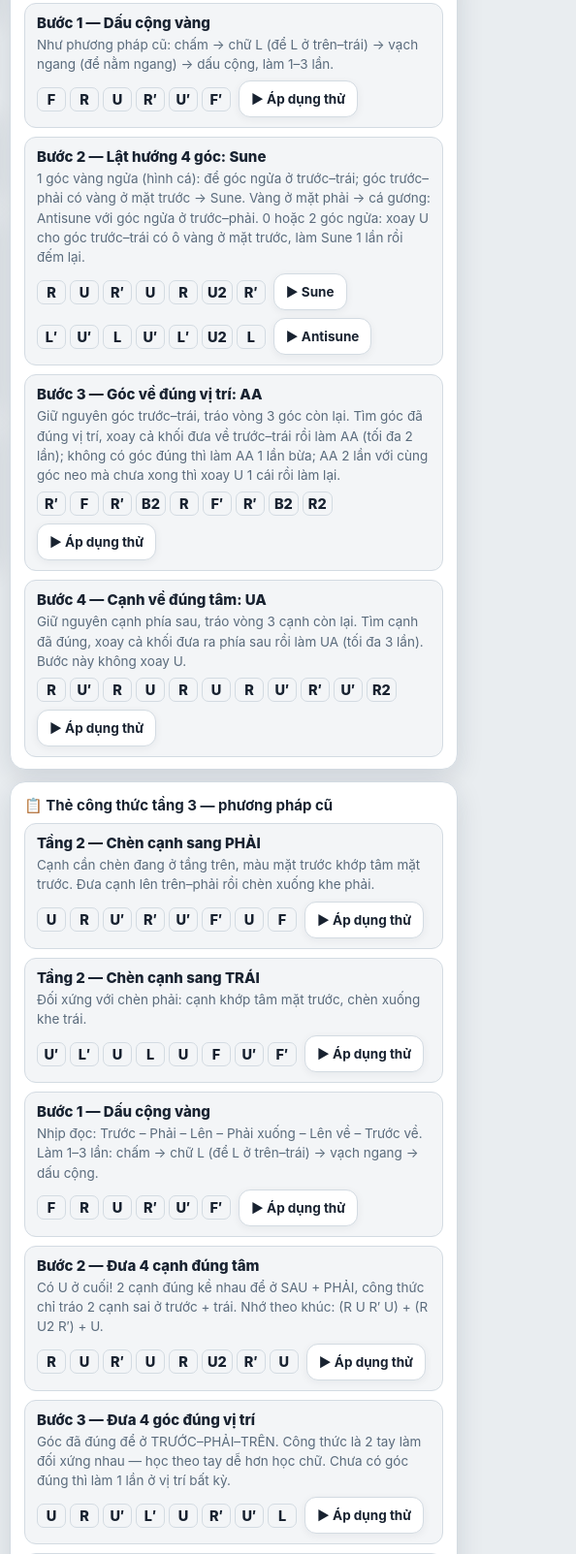
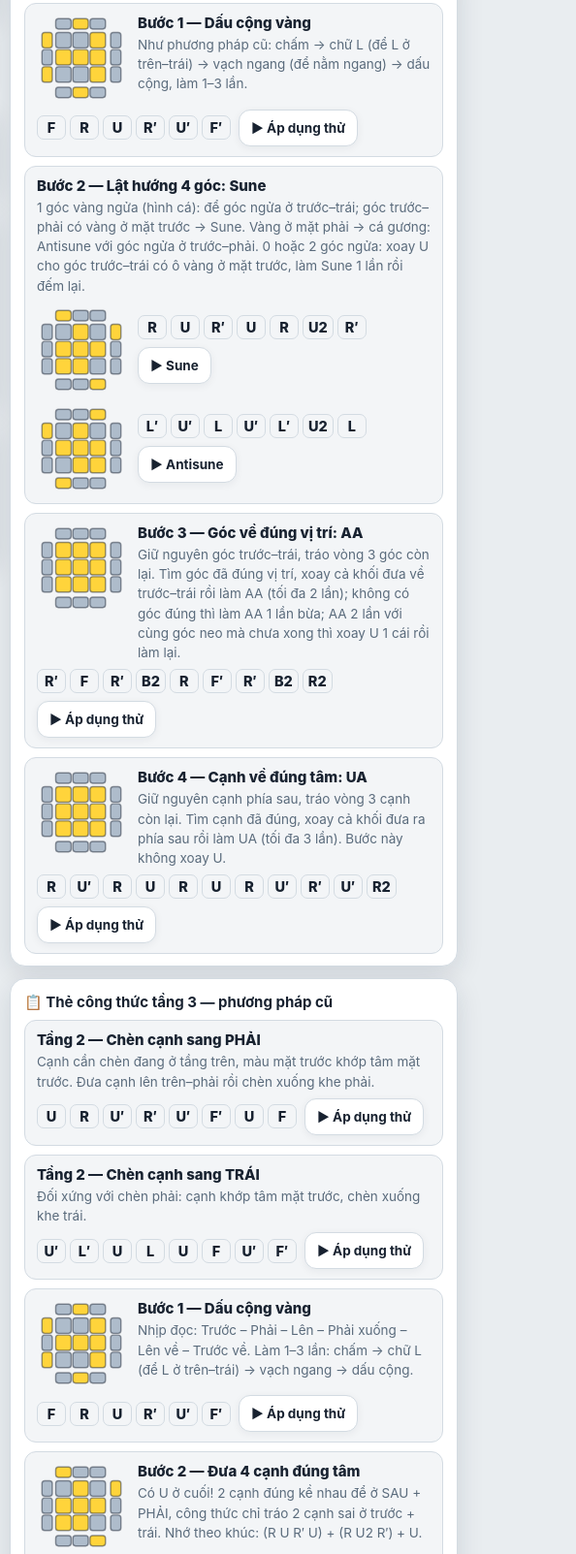
Before and after one commit to vinhdn/rubik, a plain HTML site: page index.html in a window 1280 px wide. Shown: the part 660-2263 px from the top of the page at 97% size, 686-1280 px from the left. Drawn offline with Linux system fonts and the light colour scheme.

Commit message:
Rubik 3x3 3D: them so do the kieu OLL cho the F2L co ban + the tang 3 (moi va cu)

```diff
--- a/index.html
+++ b/index.html
@@ -172,6 +172,14 @@
       .formula-card .t { font-weight: 800; font-size: 15px; }
       .formula-card .d { font-size: 13.5px; color: var(--muted); line-height: 1.5; margin-top: 3px; }
       .formula-card .row { display: flex; flex-wrap: wrap; align-items: center; gap: 8px; margin-top: 7px; }
+      /* Sơ đồ thế trên thẻ công thức (cùng kiểu sơ đồ OLL): nằm cạnh chữ */
+      .formula-card .fc-top { display: flex; gap: 12px; align-items: flex-start; }
+      .formula-card .fc-dia { flex: none; }
+      .formula-card .fc-dia .oll-diagram { width: 92px; height: 92px; margin: 0; }
+      .formula-card .fc-txt { flex: 1; min-width: 0; }
+      .formula-card .fc-alg-block { display: flex; gap: 12px; align-items: center; margin-top: 10px; flex-wrap: wrap; }
+      .formula-card .fc-alg-col { display: flex; flex-wrap: wrap; align-items: center; gap: 8px; flex: 1; min-width: 170px; }
+      @media (max-width: 420px) { .formula-card .fc-dia .oll-diagram { width: 78px; height: 78px; } }
       details.help { margin-top: 12px; background: var(--surface); border: 1px solid var(--line); border-radius: 16px; padding: 6px 14px 12px; box-shadow: var(--shadow); }
       details.help summary { min-height: 40px; display: flex; align-items: center; font-weight: 800; cursor: pointer; }
       details.help p, details.help li { font-size: 14px; line-height: 1.55; color: var(--ink); }
@@ -1424,10 +1432,10 @@ const MODES = {
 const FORMULAS = [
   { t: 'Tầng 2 — Chèn cạnh sang PHẢI', alg: "U R U' R' U' F' U F", d: 'Cạnh cần chèn đang ở tầng trên, màu mặt trước khớp tâm mặt trước. Đưa cạnh lên trên–phải rồi chèn xuống khe phải.' },
   { t: 'Tầng 2 — Chèn cạnh sang TRÁI', alg: "U' L' U L U F U' F'", d: 'Đối xứng với chèn phải: cạnh khớp tâm mặt trước, chèn xuống khe trái.' },
-  { t: 'Bước 1 — Dấu cộng vàng', alg: "F R U R' U' F'", d: 'Nhịp đọc: Trước – Phải – Lên – Phải xuống – Lên về – Trước về. Làm 1–3 lần: chấm → chữ L (để L ở trên–trái) → vạch ngang → dấu cộng.' },
-  { t: 'Bước 2 — Đưa 4 cạnh đúng tâm', alg: "R U R' U R U2 R' U", d: 'Có U ở cuối! 2 cạnh đúng kề nhau để ở SAU + PHẢI, công thức chỉ tráo 2 cạnh sai ở trước + trái. Nhớ theo khúc: (R U R′ U) + (R U2 R′) + U.' },
-  { t: 'Bước 3 — Đưa 4 góc đúng vị trí', alg: "U R U' L' U R' U' L", d: 'Góc đã đúng để ở TRƯỚC–PHẢI–TRÊN. Công thức là 2 tay làm đối xứng nhau — học theo tay dễ hơn học chữ. Chưa có góc đúng thì làm 1 lần ở vị trí bất kỳ.' },
-  { t: 'Bước 4 — Lật góc', alg: "R' D' R D", d: 'Ngắn nhất nhưng hay quên nhất: Xuống – Trái – Lên – Phải. Lặp 2 hoặc 4 vòng cho 1 góc đến khi vàng ngửa lên, xong chỉ xoay U sang góc tiếp theo.' }
+  { t: 'Bước 1 — Dấu cộng vàng', alg: "F R U R' U' F'", dia: 'inv', d: 'Nhịp đọc: Trước – Phải – Lên – Phải xuống – Lên về – Trước về. Làm 1–3 lần: chấm → chữ L (để L ở trên–trái) → vạch ngang → dấu cộng.' },
+  { t: 'Bước 2 — Đưa 4 cạnh đúng tâm', alg: "R U R' U R U2 R' U", dia: 'inv', d: 'Có U ở cuối! 2 cạnh đúng kề nhau để ở SAU + PHẢI, công thức chỉ tráo 2 cạnh sai ở trước + trái. Nhớ theo khúc: (R U R′ U) + (R U2 R′) + U.' },
+  { t: 'Bước 3 — Đưa 4 góc đúng vị trí', alg: "U R U' L' U R' U' L", dia: 'inv', d: 'Góc đã đúng để ở TRƯỚC–PHẢI–TRÊN. Công thức là 2 tay làm đối xứng nhau — học theo tay dễ hơn học chữ. Chưa có góc đúng thì làm 1 lần ở vị trí bất kỳ.' },
+  { t: 'Bước 4 — Lật góc', alg: "R' D' R D", dia: 'flip', d: 'Ngắn nhất nhưng hay quên nhất: Xuống – Trái – Lên – Phải. Lặp 2 hoặc 4 vòng cho 1 góc đến khi vàng ngửa lên, xong chỉ xoay U sang góc tiếp theo.' }
 ];
 // Thẻ phương pháp tầng 3 MỚI: thứ tự lật hướng TRƯỚC, xếp vị trí SAU — làm
 // được vì AA/UA là tráo vòng thuần, giữ nguyên hướng 100%. Không có nước D.
@@ -1446,7 +1454,7 @@ const FORMULAS_F2L = [
   { t: 'Ghép + chèn — trắng hướng trước', alg: "F' U' F", d: 'Góc ở ngay trên khe, ô trắng hướng về mặt trước; cạnh đang ở vị trí trái (UL) và ô trên của cạnh là màu của mặt phải.' },
   { t: 'Trắng hướng lên', alg: "R U2 R' U' R U R'", d: 'Ô trắng của góc ngửa lên trên; cạnh nằm ngay bên phải góc (UR) và ô trên của cạnh là màu của mặt trước.' },
   { t: 'Góc kẹt trong khe — trắng hướng trước', alg: "R U' R' U R U' R'", d: 'Góc đang nằm sẵn trong khe trước–phải nhưng sai hướng (ô trắng hướng ra mặt trước); cạnh ở UR, ô trên của cạnh là màu mặt trước. Công thức lôi góc ra, ghép cặp rồi chèn lại cho đúng.' },
-  { t: 'Lôi cặp ra khỏi khe', alg: "R U R'", d: 'Khi cặp bị kẹt sai trong khe (sai hướng hoặc nhầm cặp): lôi cả cặp lên tầng trên để xử lý lại từ đầu.' }
+  { t: 'Lôi cặp ra khỏi khe', alg: "R U R'", dia: 'stuck', d: 'Khi cặp bị kẹt sai trong khe (sai hướng hoặc nhầm cặp): lôi cả cặp lên tầng trên để xử lý lại từ đầu.' }
 ];
 const STAGE_TEXT = [
   'Bạn đang ở: <b>Tầng 1</b> — làm dấu cộng trắng và 4 góc trắng (mặt trắng ở dưới, vàng ở trên).',
@@ -2691,13 +2699,54 @@ afterMoveCommitted = function () {
     box.appendChild(b);
   }
 })();
+// ---------- Sơ đồ thế cho thẻ công thức (cùng kiểu + cùng cách dựng như thẻ OLL) ----------
+// Mọi sơ đồ đều VẼ TỪ TRẠNG THÁI THẬT dựng bằng mô hình khối của trang —
+// thế = khối đã giải + áp dụng công thức NGHỊCH trong khung chuẩn của
+// công thức (vàng trên, trắng dưới, mặt trước như mô tả của thẻ) — nên sơ
+// đồ luôn khớp công thức: áp dụng công thức lên đúng thế trong sơ đồ thì
+// đạt kết quả thẻ mô tả (đã kiểm chứng bằng mô phỏng cho từng thẻ).
+function caseDiagramHtml(alg) {
+  const st = solvedStickers();
+  applyMovesTo(st, invertAlgMoves(alg));
+  return ollDiagramSvg(flOf(st));
+}
+// Bước lật góc (phương pháp cũ): thế thuần chỉ xoắn góc làm việc
+// trước–phải–trên, ô vàng nằm ở mặt phải — đúng hướng xoắn mà nhóm
+// (R' D' R D)×4 tạo ra ở góc đó trên khối đã giải. Nhóm ×4 còn làm rối
+// tạm tầng dưới nên thế vẽ được dựng thuần ở mức cubie: chỉ 3 ô của góc
+// làm việc đổi hướng, mọi viên khác nguyên trạng thái đã giải.
+function flipCaseDiagramHtml() {
+  const st = solvedStickers();
+  twistCornerAt(st, [1, 1, 1], 1);
+  return ollDiagramSvg(flOf(st));
+}
+// F2L "Lôi cặp ra khỏi khe": thế có nghĩa của nó là cặp đang KẸT trong
+// khe trước–phải — góc nằm đúng khe nhưng bị xoắn, ô trắng quay ra mặt
+// trước, mọi thứ còn lại đã giải (cặp không ở tầng trên nên mặt trên
+// trong sơ đồ vẫn vàng hết). Dựng thuần ở mức cubie: xoay vòng 3 hướng
+// của góc ở khe (1,-1,1) để ô trắng đi từ mặt dưới ra mặt trước.
+function stuckCaseDiagramHtml() {
+  const st = solvedStickers();
+  const grp = cubieGroups(st).get('1,-1,1');
+  const remap = { '0,-1,0': [0, 0, 1], '0,0,1': [1, 0, 0], '1,0,0': [0, -1, 0] };
+  if (grp) for (const s of grp) { const nn = remap[s.n.join(',')]; if (nn) s.n = nn.slice(); }
+  return ollDiagramSvg(flOf(st));
+}
+function formulaCardHead(fc, diagramHtml) {
+  const head = '<div class="t">' + fc.t + '</div><div class="d">' + fc.d + '</div>';
+  if (!diagramHtml) return head;
+  return '<div class="fc-top"><div class="fc-dia">' + diagramHtml + '</div><div class="fc-txt">' + head + '</div></div>';
+}
 // formula cards
 (function buildFormulas() {
   const box = document.getElementById('formulaCards');
   for (const fc of FORMULAS) {
     const card = document.createElement('div');
     card.className = 'formula-card';
-    card.innerHTML = '<div class="t">' + fc.t + '</div><div class="d">' + fc.d + '</div>';
+    // 4 bước tầng 3 có sơ đồ thế (2 thẻ tầng 2 ở đầu danh sách thì không):
+    // 'inv' = thế nghịch của công thức, 'flip' = thế góc xoắn thuần.
+    const dia = fc.dia === 'flip' ? flipCaseDiagramHtml() : fc.dia === 'inv' ? caseDiagramHtml(fc.alg) : '';
+    card.innerHTML = formulaCardHead(fc, dia);
     const row = document.createElement('div');
     row.className = 'row';
     const alg = document.createElement('span');
@@ -2721,27 +2770,49 @@ afterMoveCommitted = function () {
 (function buildFormulasNew() {
   const box = document.getElementById('formulaCardsNew');
   if (!box) return;
+  const applyBtn = a => {
+    const btn = document.createElement('button');
+    btn.className = 'btn small formula-apply';
+    btn.textContent = a.label || '▶ Áp dụng thử';
+    btn.addEventListener('click', () => {
+      if (isDemoActive()) interruptDemo();
+      hideBanner();
+      for (const mv of parseAlgSpatial(a.alg)) enqueueMove(mv, { dur: 210 });
+      lastHint = null; document.getElementById('hintOut').classList.remove('show');
+    });
+    return btn;
+  };
   for (const fc of FORMULAS_NEW) {
     const card = document.createElement('div');
     card.className = 'formula-card';
-    card.innerHTML = '<div class="t">' + fc.t + '</div><div class="d">' + fc.d + '</div>';
-    const row = document.createElement('div');
-    row.className = 'row';
-    for (const a of fc.algs) {
+    if (fc.algs.length > 1) {
+      // Bước có 2 công thức (Sune / Antisune): mỗi công thức một khối
+      // riêng — sơ đồ thế cá / cá gương nằm ngay cạnh công thức và nút
+      // áp dụng thử của chính nó.
+      card.innerHTML = '<div class="t">' + fc.t + '</div><div class="d">' + fc.d + '</div>';
+      for (const a of fc.algs) {
+        const block = document.createElement('div');
+        block.className = 'fc-alg-block';
+        const dia = document.createElement('div');
+        dia.className = 'fc-dia';
+        dia.innerHTML = caseDiagramHtml(a.alg);
+        const col = document.createElement('div');
+        col.className = 'fc-alg-col';
+        const alg = document.createElement('span');
+        alg.innerHTML = algHtml(a.alg);
+        col.appendChild(alg); col.appendChild(applyBtn(a));
+        block.appendChild(dia); block.appendChild(col);
+        card.appendChild(block);
+      }
+    } else {
+      card.innerHTML = formulaCardHead(fc, caseDiagramHtml(fc.algs[0].alg));
+      const row = document.createElement('div');
+      row.className = 'row';
       const alg = document.createElement('span');
-      alg.innerHTML = algHtml(a.alg);
-      const btn = document.createElement('button');
-      btn.className = 'btn small formula-apply';
-      btn.textContent = a.label || '▶ Áp dụng thử';
-      btn.addEventListener('click', () => {
-        if (isDemoActive()) interruptDemo();
-        hideBanner();
-        for (const mv of parseAlgSpatial(a.alg)) enqueueMove(mv, { dur: 210 });
-        lastHint = null; document.getElementById('hintOut').classList.remove('show');
-      });
-      row.appendChild(alg); row.appendChild(btn);
+      alg.innerHTML = algHtml(fc.algs[0].alg);
+      row.appendChild(alg); row.appendChild(applyBtn(fc.algs[0]));
+      card.appendChild(row);
     }
-    card.appendChild(row);
     box.appendChild(card);
   }
 })();
@@ -2753,7 +2824,9 @@ afterMoveCommitted = function () {
   for (const fc of FORMULAS_F2L) {
     const card = document.createElement('div');
     card.className = 'formula-card';
-    card.innerHTML = '<div class="t">' + fc.t + '</div><div class="d">' + fc.d + '</div>';
+    // Sơ đồ thế từ công thức nghịch; riêng "Lôi cặp ra" dùng thế cặp kẹt
+    // trong khe (góc xoắn, trắng hướng mặt trước) dựng ở mức cubie.
+    card.innerHTML = formulaCardHead(fc, fc.dia === 'stuck' ? stuckCaseDiagramHtml() : caseDiagramHtml(fc.alg));
     const row = document.createElement('div');
     row.className = 'row';
     const alg = document.createElement('span');
--- a/sw.js
+++ b/sw.js
@@ -1,4 +1,4 @@
-const CACHE = 'rubik-pwa-v9';
+const CACHE = 'rubik-pwa-v10';
 const SHELL = ['./', './index.html', './manifest.webmanifest', './icon-192.png', './icon-512.png', './icon-maskable-512.png', './apple-touch-icon.png'];
 self.addEventListener('install', (e) => {
   e.waitUntil(caches.open(CACHE).then((c) => c.addAll(SHELL)).then(() => self.skipWaiting()));
```
